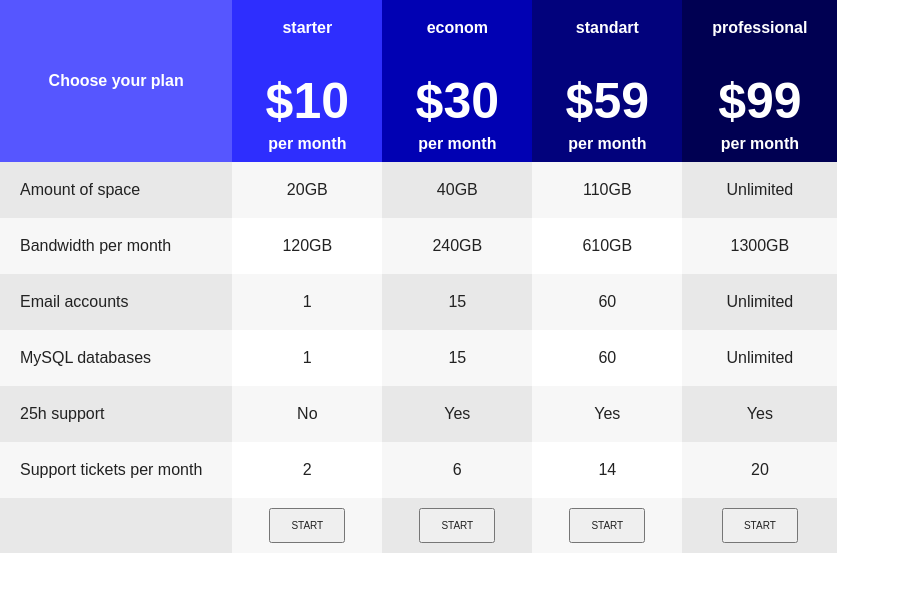
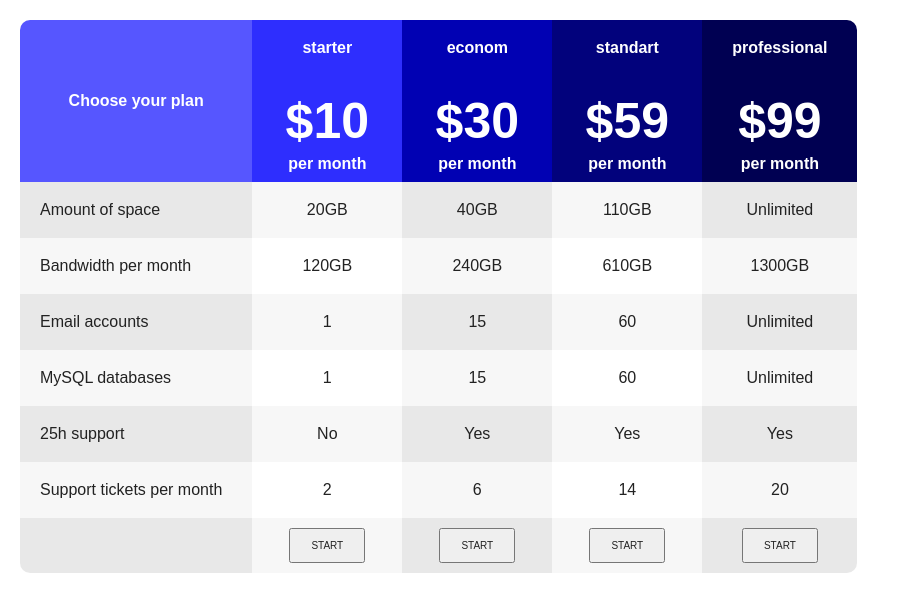
Before and after one commit to Illia-11/Table, a plain HTML site: page index.html in a window 1280 px wide. Shown: the whole page, without its empty margins (0-920 px from the left). Drawn offline with Linux system fonts and the light colour scheme.

Commit message:
Add border-radius

```diff
--- a/style.css
+++ b/style.css
@@ -82,3 +82,9 @@ body {
 .tfoot {
   text-align: center;
 }
+
+.table {
+  margin: 20px;
+  overflow: hidden;
+  border-radius: 10px;
+}
```
